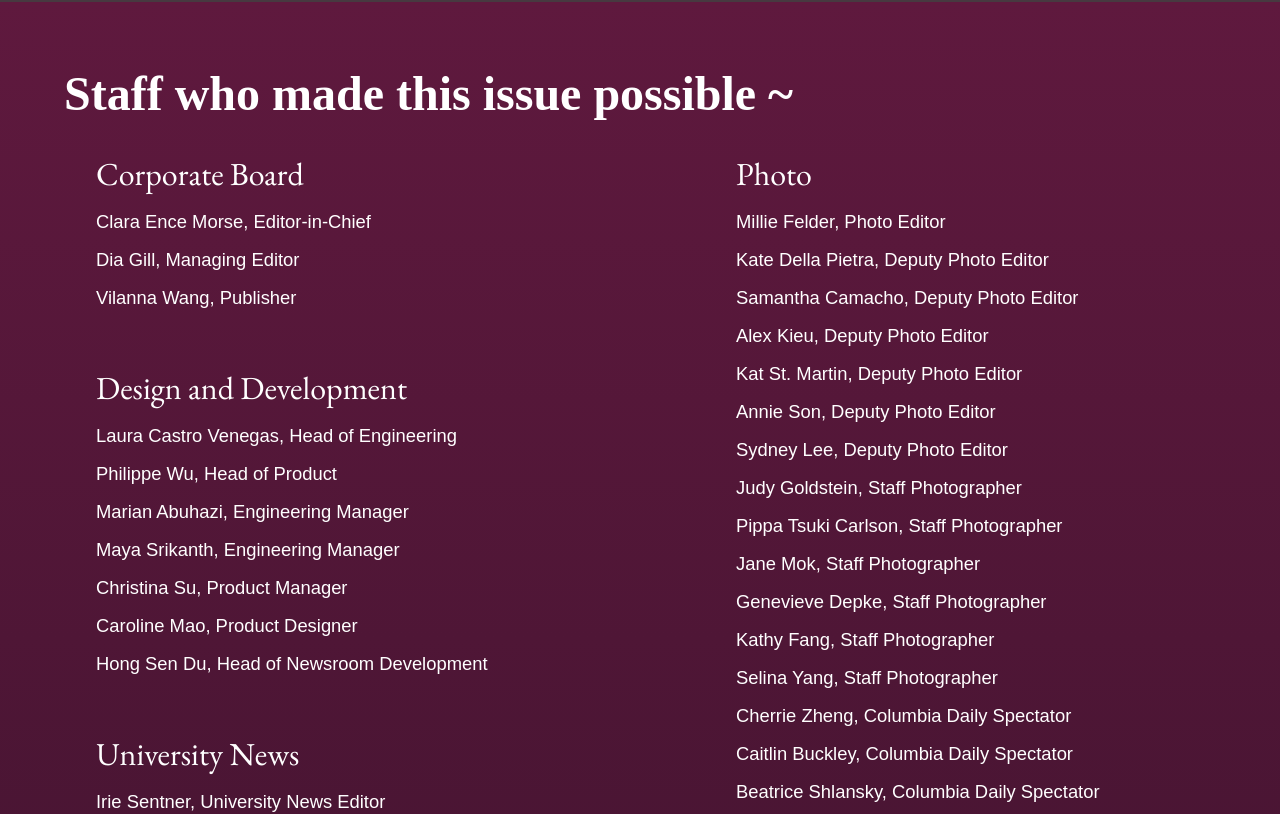
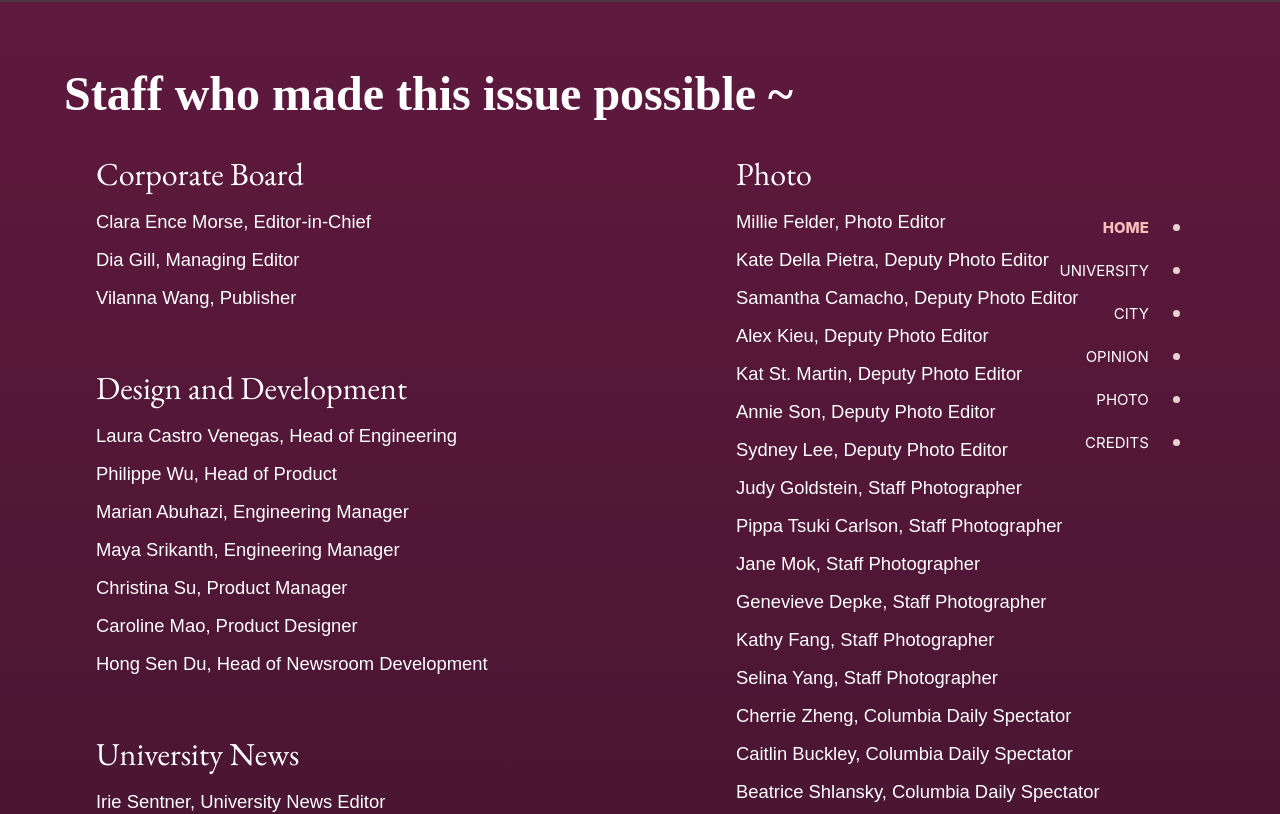
Before and after one commit to spectatorpublishing/bhm2023, a React (Create React App) app: page / in a window 1280 px wide. Shown: the top 814 px of the page. Built offline with nearby package versions, Linux system fonts and the light colour scheme; a web font is replaced by a local one.

Commit message:
desktop nav bar updated with section pages

```diff
--- a/src/components/NavBar.js
+++ b/src/components/NavBar.js
@@ -6,11 +6,16 @@ const NavWrapper = styled.div`
 `;
 
 const VertNav = styled.div`
-    position: absolute;
     right: 5.5vw;
     top:190px;
     z-index:100;
     padding:1rem 0rem;
+    background-color: ${props => props.isSection ? 'rgba(99, 55, 84, 1)' : 'transparent'};
+    border-radius: ${props => props.isSection ? '25px' : 'none'};
+    box-shadow: ${props => props.isSection ? '0px 4px 4px 0px rgba(0, 0, 0, 0.25)' : 'none'};
+    position: ${props => props.isSection ? 'absolute' : 'absolute'};
+    margin-right: 0.1rem;
+    padding-right: 1.2rem;
 `;
 
 const Tab = styled.a`
@@ -31,9 +36,8 @@ const Tab = styled.a`
 
 const NavText = styled.div`
     font-style: normal;
-    margin-right:2rem;
+    margin-right:1.5rem;
     text-transform: uppercase;
-
 `;
 
 const Bullet = styled.span`
@@ -45,11 +49,11 @@ const Bullet = styled.span`
     margin-top: 0.38rem;
 `
 
-const NavBar = () => {
+const NavBar = ({isSection}) => {
     const [current, setCurrent] = useState("/#");
     return(
         <NavWrapper>
-            <VertNav>
+            <VertNav isSection={isSection}>
             {sections.map((section, index) => (
                 <Tab current = {current == section.url} onClick = {()=>setCurrent(section.url)} key={index}>
                      <Bullet></Bullet> <NavText>{section.title} {current==section.url}</NavText>
--- a/src/containers/Home.js
+++ b/src/containers/Home.js
@@ -16,6 +16,7 @@ const Home = () => {
     return (
         <HomeContainer>
             <Letter/>
+            <NavBar/>
             <Credits/>
         </HomeContainer>
     );
--- a/src/containers/Section.js
+++ b/src/containers/Section.js
@@ -1,5 +1,6 @@
 import React from 'react';
 import styled from 'styled-components';
+import NavBar from '../components/NavBar';
 
 const SectionWrapper = styled.div`
     height: 100vh;
@@ -10,7 +11,9 @@ const SectionWrapper = styled.div`
 const Section = () => {
 
     return (
-        <SectionWrapper></SectionWrapper>
+        <SectionWrapper>
+            <NavBar isSection/>
+        </SectionWrapper>
     );
 };
 
```
